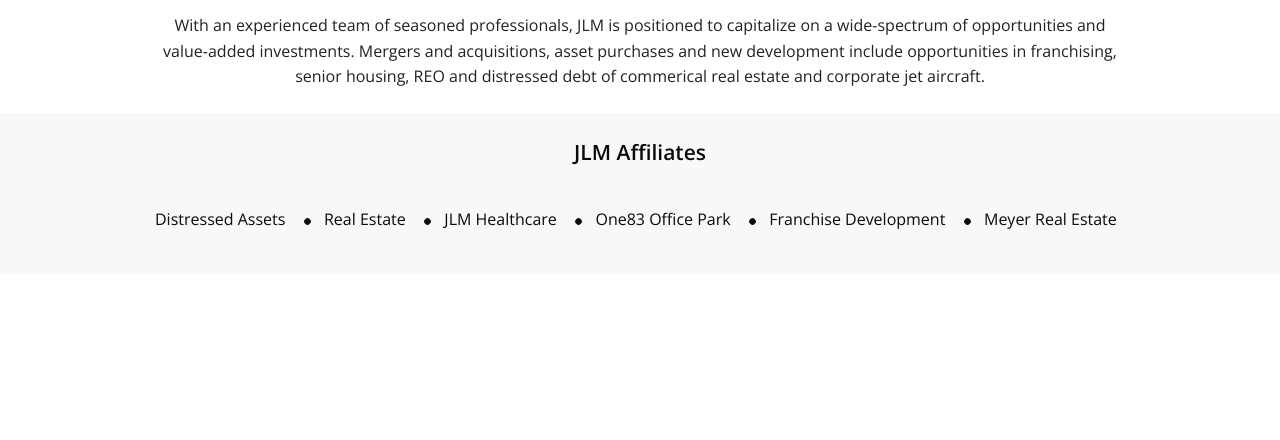
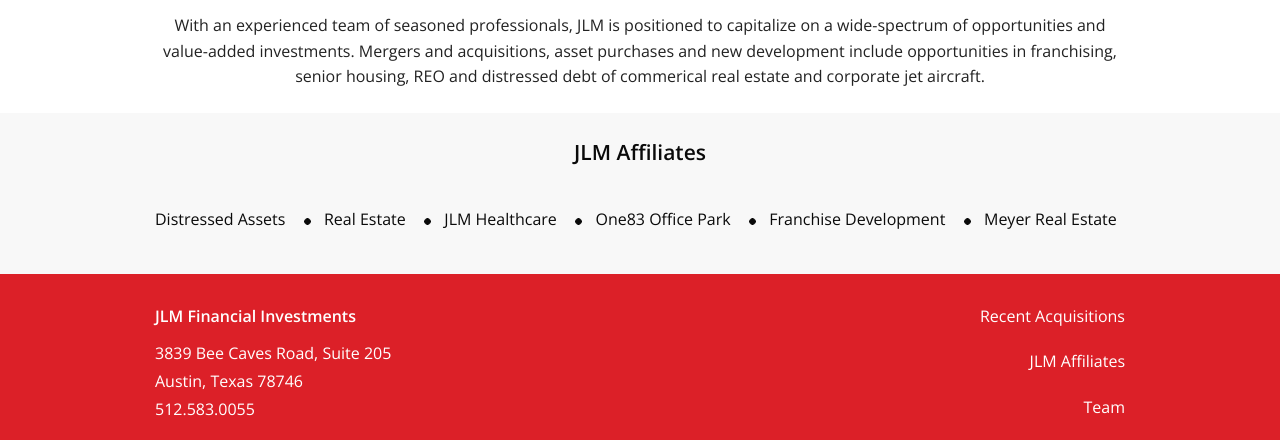
Before and after one commit to JessicaMeyer/jlmfinancial, a plain HTML site: page index.html in a window 1280 px wide. Shown: the part 816-1256 px from the top of the page. Before the commit the page ends 1090 px from the top, so only its background shows below. Drawn offline with nearby package versions, Linux system fonts and the light colour scheme; a script that the page names is missing.

Commit message:
add footer on index

```diff
--- a/css/jlm.css
+++ b/css/jlm.css
@@ -106,6 +106,7 @@ a:hover, a:focus {
   padding: 9px;
 }
 
+/* portfolio section */
 /* content list from links in jlm affiliate section */
 
 .affiliate-title {
@@ -139,3 +140,36 @@ span {
   margin-top: 30px;
   margin-bottom: 30px;
 }
+
+/* footer */
+
+.footer-section {
+  background-color: #dc2028;
+}
+
+.text-right {
+  font-family: 'Open Sans', sans-serif;
+  font-weight: 300;
+  color: #ffffff;
+}
+
+.footer-title {
+  font-family: 'Open Sans', sans-serif;
+  font-weight: 600;
+  color: #ffffff;
+}
+
+.footer-text-left {
+  font-family: 'Open Sans', sans-serif;
+  font-weight: 300;
+  color: #ffffff;
+  line-height: 8px;
+}
+
+.left-footer {
+  margin-top: 30px;
+}
+
+.right-footer {
+  margin-top: 30px;
+}
--- a/index.html
+++ b/index.html
@@ -143,6 +143,8 @@
             In addition to acquisitions, JLM purchases bed licenses for use in the construction and development of new skilled nursing facilities. Furthermore, we will consider direct purchases or leases with an option to buy of newly developed facilities.
          </p>
        </div>
+     </div>
+
 
         <div class="content4" style="display: none;">
 
@@ -200,14 +202,34 @@
 
 
 
-<!--recent acquisitions-->
+   <!--footer-->
+
+ <div class="footer-section">
+
+  <div class="row">
+
+   <div class="large-6 columns">
+    <div class="left-footer">
+    <p class="footer-title"> JLM Financial Investments </p>
+    <p class="footer-text-left"> 3839 Bee Caves Road, Suite 205 </p>
+    <p class="footer-text-left"> Austin, Texas 78746 </p>
+    <p class="footer-text-left"> 512.583.0055 </p>
+  </div>
+</div>
+
+  <div class="large-6 columns">
+    <div class="right-footer">
+    <p class="text-right"> Recent Acquisitions </p>
+    <p class="text-right"> JLM Affiliates </p>
+    <p class="text-right"> Team </p>
+  </div>
+  </div>
+
+ </div>
+
+</div>
 
 
-
-
-
-
-    <!--footer-->
 
    <!--scripts-->
     <script src="js/vendor/jquery.js"></script>
```
